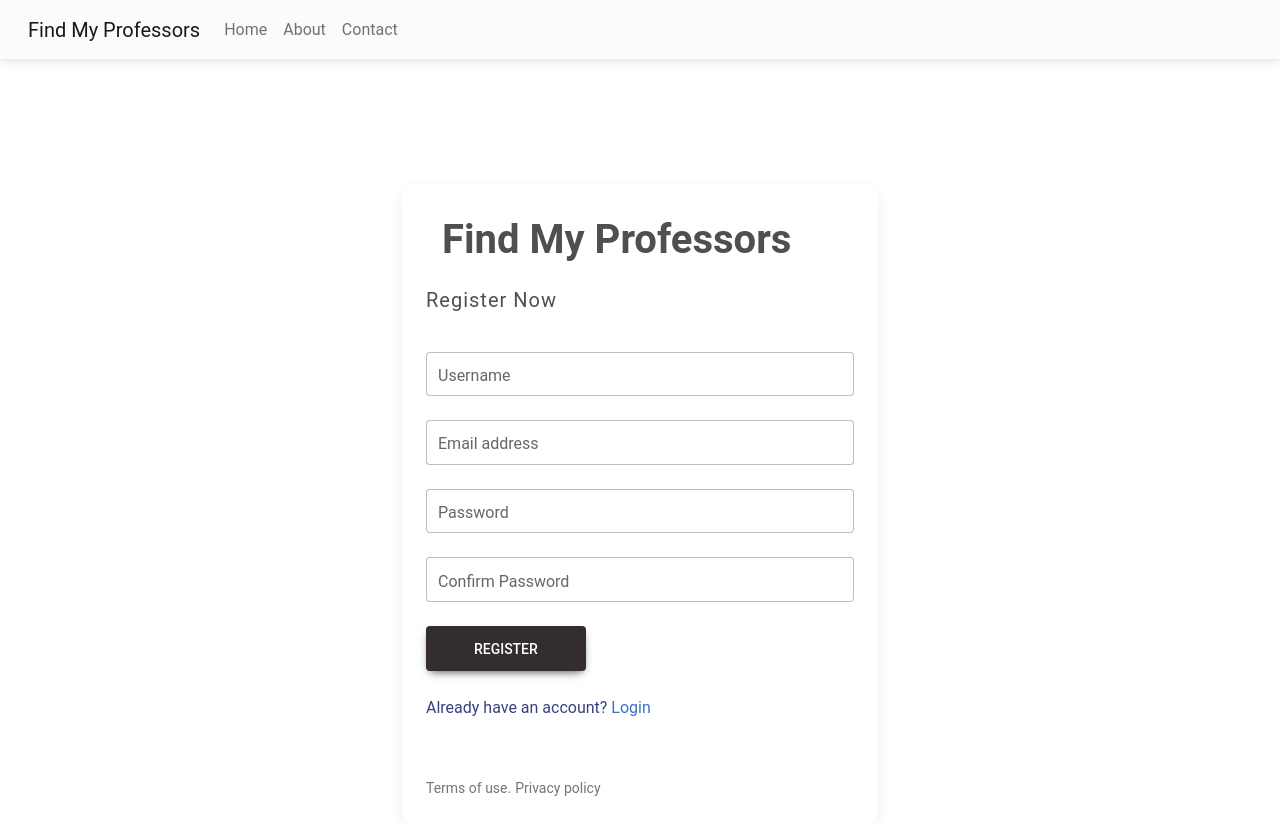
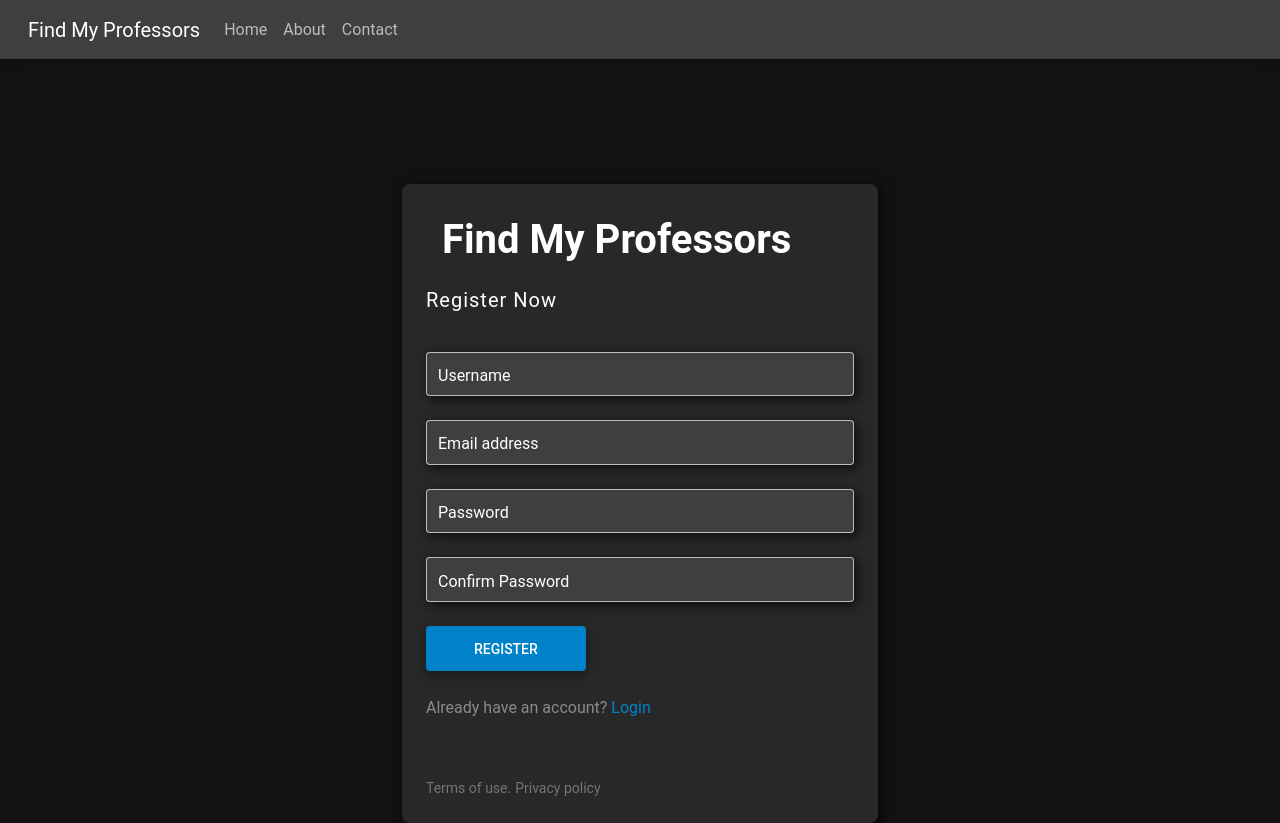
Before and after one commit to FindMyProfessors/findmyprofessors, a React (Create React App) app in the folder website2/: page /Register in a window 1280 px wide. Built offline with nearby package versions, Linux system fonts and the light colour scheme; the HTML template or start-up script is replaced by a standard one.

Commit message:
dark theme :3

```diff
--- a/website2/src/components/ContactUs.jsx
+++ b/website2/src/components/ContactUs.jsx
@@ -12,28 +12,35 @@ const ContactUs = () => {
     const sectionStyle = {
         paddingTop: '0px',
         paddingBottom: '0',
-        marginTop: '-220px'
+        marginTop: '-220px',
+        backgroundColor:'#121212'
     };
     const centerStyle = {
-        textAlign: 'center'
+        textAlign: 'center',
+        backgroundColor:'#121212',
+        color:'white'
     };
     const headingStyle = {
         marginTop: '50px',
-        textAlign:'center'
+        textAlign:'center',
+        color:'white',
+        backgroundColor:'#121212'
     };
 
     return (
         <>
         <Header />
-        <h1 style={headingStyle}>Contact Us</h1>
+
+        <style>{'body { background-color: #121212; }'}</style>
+        <h1 style={headingStyle} >Contact Us</h1>
         <section className="pt-0 pb-5" style={sectionStyle}>
         <div className="center" style={centerStyle}>
             <div className="container-fluid">
                 <div className="row">
                     <div className="col-10 mx-auto">
-                        <div id="carouselExampleIndicators2" className="carousel slide" data-ride="carousel">
-                            <div className="carousel-inner">
-                                <div className="carousel-item active">
+                        <div id="carouselExampleIndicators2" className="carousel slide" data-ride="carousel" >
+                            <div className="carousel-inner" >
+                                <div className="carousel-item active" >
                                     <div className="row" style={customCarouselStyle}>
                                       {renderCards()}
                                     </div>
@@ -85,7 +92,7 @@ const renderCards = () => {
 
 return cardData.map((card, index) => (
     <div key={index} className="col" style={customCardStyle}>
-        <div className="card">
+        <div className="card" style={{backgroundColor: '#282828'}}>
         <a href={card.link} target="_blank" rel="noopener noreferrer">
         <img className="img-fluid" alt="100%x280" src={card.imgSrc} />
         </a>
--- a/website2/src/components/ForgotPassword.jsx
+++ b/website2/src/components/ForgotPassword.jsx
@@ -36,19 +36,31 @@ const ForgotPassword = () => {
     return (
     <>
         <Header />
+
+        <style>{'body { background-color: #121212; }'}</style>
         <MDBContainer style={containerStyle}>
-          <MDBCard style={{ maxWidth: '500px', margin: '0 auto' }}>
+          <MDBCard style={{ maxWidth: '500px', margin: '0 auto', backgroundColor: '#282828', boxShadow: '3px 3px 12px rgba(0, 0, 0, 0.75)' }}>
             <MDBRow className='g-0'>
               <MDBCol md='0' style={{ backgroundColor: 'black' }}></MDBCol>
               <MDBCol md='12'>
                 <MDBCardBody className='d-flex flex-column'>
                   <div className='d-flex flex-row mt-2'>
-                    <MDBIcon icon="search fa-3x me-3" style={{ color: '#000000' }}/>
-                    <span className="h1 fw-bold mb-0">Find My Professors</span>
+                    <MDBIcon icon="search fa-3x me-3" style={{ color: 'white' }}/>
+                    <span className="h1 fw-bold mb-0"style={{color:'white'}}>Find My Professors</span>
                   </div>
-                  <h5 className="fw-normal my-4 pb-3" style={{letterSpacing: '1px'}}>Forgot your password?</h5>
-                  <MDBInput wrapperClass='mb-4' label='Email address' id='formControlLg' type='email' size="lg"/>
-                  <MDBBtn onClick={handleResetPassword} className="mb-4 px-5" color='dark' size='lg'>Reset Password</MDBBtn>
+                  <h5 className="fw-normal my-4 pb-3" style={{letterSpacing: '1px', color:'white'}}>Forgot your password?</h5>
+
+                  <MDBInput
+                  wrapperClass='mb-4'
+                  label='Email address'
+                  id='formControlLg'
+                  type='email'
+                  size="lg"
+                  labelClass="text-white"
+                  style={{ backgroundColor: '#3f3f3f', boxShadow: '3px 3px 12px rgba(0, 0, 0, 0.75)' }}
+                  />
+
+                  <MDBBtn onClick={handleResetPassword} className="mb-4 px-5" color='dark' size='lg' style={{ backgroundColor: '#0082ca', boxShadow: '0 4px 12px rgba(0, 0, 0, 0.4)' }}>Reset Password</MDBBtn>
                   <div className='d-flex flex-row justify-content-start'>
                     <a href="#!" className="small text-muted me-1">Terms of use.</a>
                     <a href="#!" className="small text-muted">Privacy policy</a>
--- a/website2/src/components/Header.jsx
+++ b/website2/src/components/Header.jsx
@@ -31,12 +31,10 @@ function Header()
     return(
         <>
             {/* Header/Navbar */}
-            <MDBNavbar expand='lg' light bgColor='light'>
+            <MDBNavbar expand='lg' dark style={{ backgroundColor: '#3f3f3f' }}>
                 <MDBContainer fluid>
-
-
                     <MDBNavbarBrand href='/'>
-                    <MDBIcon icon="search fa-1x me-3" style={{ color: '#000000' }}/>
+                    <MDBIcon icon="search fa-1x me-3" style={{ color: '#FFFFFF' }}/>
                         Find My Professors
                     </MDBNavbarBrand>
 
@@ -45,15 +43,15 @@ function Header()
                         <MDBNavbarNav className='mr-auto mb-2 mb-lg-0'>
 
                             <MDBNavbarItem>
-                                <MDBNavbarLink href='/'>Home</MDBNavbarLink>
+                                <MDBNavbarLink href='/' style={{ color: '#BBBBBB' }}>Home</MDBNavbarLink>
                             </MDBNavbarItem>
 
                             <MDBNavbarItem>
-                                <MDBNavbarLink href='./About'>About</MDBNavbarLink>
+                                <MDBNavbarLink href='./About' style={{ color: '#BBBBBB' }}>About</MDBNavbarLink>
                             </MDBNavbarItem>
 
                             <MDBNavbarItem>
-                                <MDBNavbarLink href='./ContactUs'>Contact</MDBNavbarLink>
+                                <MDBNavbarLink href='./ContactUs' style={{ color: '#BBBBBB' }}>Contact</MDBNavbarLink>
                             </MDBNavbarItem>
 
                         </MDBNavbarNav>
--- a/website2/src/components/Login.jsx
+++ b/website2/src/components/Login.jsx
@@ -72,25 +72,51 @@ const Login = () => {
     <>
       <Header />
 
+      <style>{'body { background-color: #121212; }'}</style>
       <MDBContainer style={containerStyle}>
-        <MDBCard>
+        <MDBCard style={{backgroundColor: '#282828', boxShadow: '3px 3px 12px rgba(0, 0, 0, 0.75)' }}>
           <MDBRow className='g-0'>
             <MDBCol md='6' style={{ backgroundColor: 'black' }}></MDBCol>
             <MDBCol md='6'>
               <MDBCardBody className='d-flex flex-column'>
                 <div className='d-flex flex-row mt-2'>
-                  <MDBIcon icon="search fa-3x me-3" style={{ color: '#000000' }}/>
-                  <span className="h1 fw-bold mb-0">Find My Professors</span>
+                  <MDBIcon icon="search fa-3x me-3" style={{ color: '#DDDDDD' }}/>
+                  <span className="h1 fw-bold mb-0" style={{color:'white'}}>Find My Professors</span>
                 </div>
-                <h5 className="fw-normal my-4 pb-3" style={{letterSpacing: '1px'}}>Sign into your account</h5>
+                <h5 className="fw-normal my-4 pb-3" style={{letterSpacing: '1px', color:'white'}}>Sign into your account</h5>
                 <form onSubmit={handleSubmit}>
-                  <MDBInput wrapperClass='mb-4' label='Username' id='formControlLg' type='username' size="lg" name="username" onChange={handleChange} value={formData.username} />
-                  <MDBInput wrapperClass='mb-4' label='Password' id='formControlLg' type='password' size="lg" name="password" onChange={handleChange} value={formData.password} />
+
+                  <MDBInput
+                  wrapperClass='mb-4'
+                  label='Username'
+                  id='formControlLg'
+                  type='username'
+                  size="lg"
+                  name="username"
+                  onChange={handleChange}
+                  value={formData.username}
+                  labelClass="text-white"
+                  style={{ backgroundColor: '#3f3f3f', boxShadow: '3px 3px 12px rgba(0, 0, 0, 0.75)' }}
+                  />
+
+                  <MDBInput
+                  wrapperClass='mb-4'
+                  label='Password'
+                  id='formControlLg'
+                  type='password'
+                  size="lg"
+                  name="password"
+                  onChange={handleChange}
+                  value={formData.password}
+                  labelClass="text-white"
+                  style={{ backgroundColor: '#3f3f3f', boxShadow: '3px 3px 12px rgba(0, 0, 0, 0.75)' }}
+                  />
+
                   {error && <p style={{ color: 'red' }}>{error}</p>}
-                  <MDBBtn type="submit" className="mb-4 px-5" color='dark' size='lg'>Login</MDBBtn>
+                  <MDBBtn type="submit" className="mb-4 px-5" size='lg' style={{ backgroundColor: '#0082ca', boxShadow: '0 4px 12px rgba(0, 0, 0, 0.4)'}}>Login</MDBBtn>
                 </form>
                 <a className="small text-muted"><Link to="/ForgotPassword">Forgot Password?</Link></a>
-                <p className="mb-5 pb-lg-2" style={{color: '#393f81'}}>Don't have an account? <Link to="/Register">Register</Link></p>
+                <p className="mb-5 pb-lg-2" style={{ color: '#8b8b8b' }}>Don't have an account? <Link to="/Register">Register</Link></p>
                 <div className='d-flex flex-row justify-content-start'>
                   <a href="#!" className="small text-muted me-1">Terms of use.</a>
                   <a href="#!" className="small text-muted">Privacy policy</a>
--- a/website2/src/components/PasswordReset.jsx
+++ b/website2/src/components/PasswordReset.jsx
@@ -33,17 +33,19 @@ const PasswordReset = () => {
   return (
     <>
         <Header />
+
+        <style>{'body { background-color: #121212; }'}</style>
         <MDBContainer style={containerStyle}>
-          <MDBCard style={{ maxWidth: '500px', margin: '0 auto' }}>
+          <MDBCard style={{ maxWidth: '500px', margin: '0 auto', backgroundColor: '#282828', boxShadow: '3px 3px 12px rgba(0, 0, 0, 0.75)' }}>
             <MDBRow className='g-0'>
               <MDBCol md='0' style={{ backgroundColor: 'black' }}></MDBCol>
               <MDBCol md='12'>
                 <MDBCardBody className='d-flex flex-column'>
                   <div className='d-flex flex-row mt-2'>
-                    <MDBIcon icon="search fa-3x me-3" style={{ color: '#000000' }}/>
-                    <span className="h1 fw-bold mb-0">Find My Professors</span>
+                    <MDBIcon icon="search fa-3x me-3" style={{ color: 'white' }}/>
+                    <span className="h1 fw-bold mb-0" style={{ color: 'white' }}>Find My Professors</span>
                   </div>
-                  <h5 className="fw-normal my-4 pb-3" style={{letterSpacing: '1px'}}>If you entered a valid email address, a recovery code will be sent to you. <Link to="/Login">Login</Link></h5>
+                  <h5 className="fw-normal my-4 pb-3" style={{letterSpacing: '1px', color: 'white'}}>If you entered a valid email address, a recovery code will be sent to you. <Link to="/Login">Login</Link></h5>
                   <div className='d-flex flex-row justify-content-start'>
                     <a href="#!" className="small text-muted me-1">Terms of use.</a>
                     <a href="#!" className="small text-muted">Privacy policy</a>
--- a/website2/src/components/Register.jsx
+++ b/website2/src/components/Register.jsx
@@ -99,30 +99,84 @@ const Register = () => {
     marginTop: '125px'
   }
 
+
+
   return (
     <>
       <Header />
+
+
+
+      <style>{'body { background-color: #121212; }'}</style>
       <MDBContainer style={containerStyle}>
-        <MDBCard style={{ maxWidth: '500px', margin: '0 auto' }}>
+        <MDBCard style={{ maxWidth: '500px', margin: '0 auto', backgroundColor: '#282828', boxShadow: '3px 3px 12px rgba(0, 0, 0, 0.75)' }}>
           <MDBRow className='g-0'>
             <MDBCol md='0' style={{ backgroundColor: 'black' }}></MDBCol>
             <MDBCol md='12'>
               <MDBCardBody className='d-flex flex-column'>
                 <div className='d-flex flex-row mt-2'>
-                  <MDBIcon icon="search fa-3x me-3" style={{ color: '#000000' }} />
-                  <span className="h1 fw-bold mb-0">Find My Professors</span>
+                  <MDBIcon icon="search fa-3x me-3" style={{ color: 'white' }} />
+                  <span className="h1 fw-bold mb-0" style={{ color: 'white' }}>Find My Professors</span>
                 </div>
-                <h5 className="fw-normal my-4 pb-3" style={{ letterSpacing: '1px' }}>Register Now</h5>
+                <h5 className="fw-normal my-4 pb-3" style={{ letterSpacing: '1px', color: 'white' }}>Register Now</h5>
                 <form onSubmit={handleSubmit}>
-                  <MDBInput wrapperClass='mb-4' label='Username' id='formControlLg' size="lg" name="username" onChange={handleChange} value={formData.username} />
-                  <MDBInput wrapperClass='mb-4' label='Email address' id='formControlLg' type='email' size="lg" name="email" onChange={handleChange} value={formData.email} />
-                  <MDBInput wrapperClass='mb-4' label='Password' id='formControlLg' type='password' size="lg" name="password" onChange={handleChange} value={formData.password} />
-                  <MDBInput wrapperClass='mb-4' label='Confirm Password' id='formControlLg' type='password' size="lg" name="confirmPassword" onChange={handleChange} value={formData.confirmPassword} />
+
+                  <MDBInput
+                  wrapperClass='mb-4'
+                  label='Username'
+                  id='formControlLg'
+                  size="lg"
+                  name="username"
+                  onChange={handleChange}
+                  value={formData.username}
+                  labelClass="text-white"
+                  style={{ backgroundColor: '#3f3f3f', boxShadow: '3px 3px 12px rgba(0, 0, 0, 0.75)' }}
+                  />
+
+                  <MDBInput
+                  wrapperClass='mb-4'
+                  label='Email address'
+                  id='formControlLg'
+                  type='email'
+                  size="lg"
+                  name="email"
+                  onChange={handleChange}
+                  value={formData.email}
+                  labelClass="text-white"
+                  style={{ backgroundColor: '#3f3f3f', boxShadow: '3px 3px 12px rgba(0, 0, 0, 0.75)' }}
+                  />
+
+                  <MDBInput
+                  wrapperClass='mb-4'
+                  label='Password'
+                  id='formControlLg'
+                  type='password'
+                  size="lg"
+                  name="password"
+                  onChange={handleChange}
+                  value={formData.password}
+                  labelClass="text-white"
+                  style={{ backgroundColor: '#3f3f3f', boxShadow: '3px 3px 12px rgba(0, 0, 0, 0.75)' }}
+                  />
+
+                  <MDBInput
+                  wrapperClass='mb-4'
+                  label='Confirm Password'
+                  id='formControlLg'
+                  type='password'
+                  size="lg"
+                  name="confirmPassword"
+                  onChange={handleChange}
+                  value={formData.confirmPassword}
+                  labelClass="text-white"
+                  style={{ backgroundColor: '#3f3f3f', boxShadow: '3px 3px 12px rgba(0, 0, 0, 0.75)' }}
+                  />
+
                   {error && <p style={{ color: 'red' }}>{error}</p>}
                   {success && <p style={{ color: 'green' }}>{success}</p>}
-                  <MDBBtn type="submit" className="mb-4 px-5" color='dark' size='lg'>Register</MDBBtn>
+                  <MDBBtn type="submit" className="mb-4 px-5" size='lg' style={{ backgroundColor: '#0082ca', boxShadow: '0 4px 12px rgba(0, 0, 0, 0.4)' }}>Register</MDBBtn>
                 </form>
-                <p className="mb-5 pb-lg-2" style={{ color: '#393f81' }}>Already have an account? <Link to="/Login">Login</Link></p>
+                <p className="mb-5 pb-lg-2" style={{ color: '#8b8b8b' }}>Already have an account? <Link to="/Login" style={{ color: '#0082ca' }}>Login</Link></p>
                 <div className='d-flex flex-row justify-content-start'>
                   <a href="#!" className="small text-muted me-1">Terms of use.</a>
                   <a href="#!" className="small text-muted">Privacy policy</a>
```
Also changed, not shown: website2/src/components/About.jsx (+33 -34 lines).
